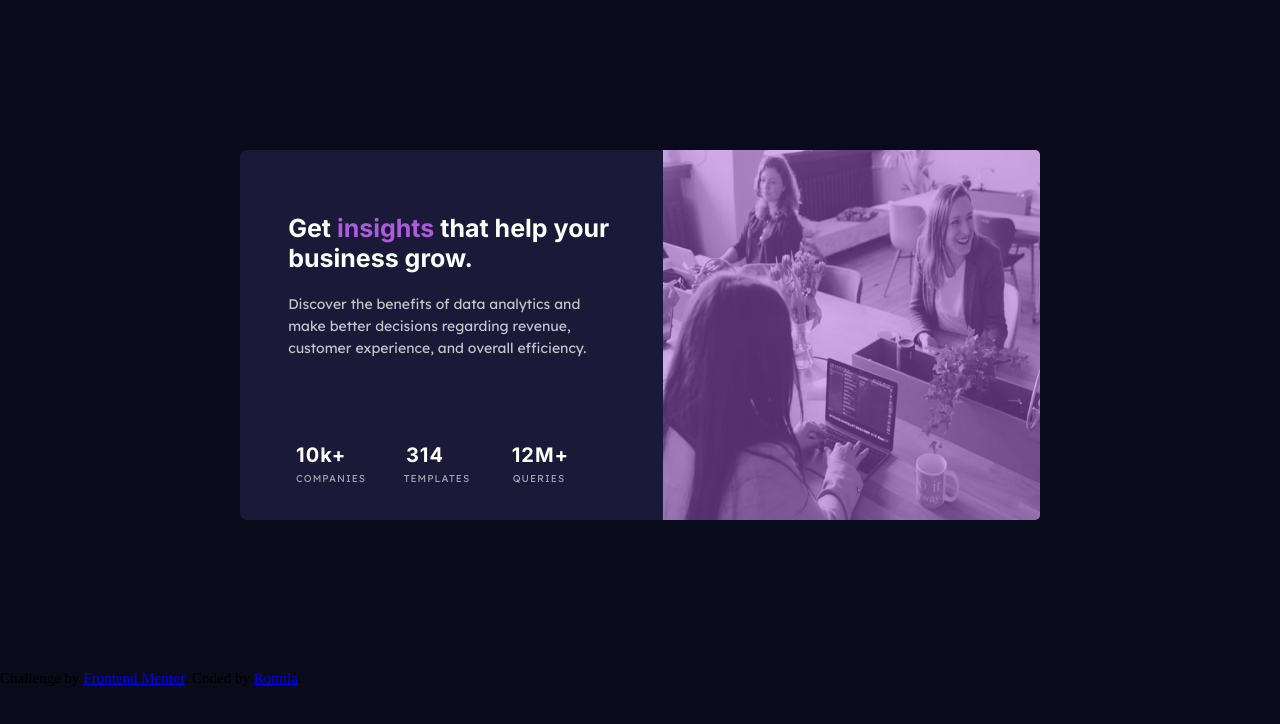
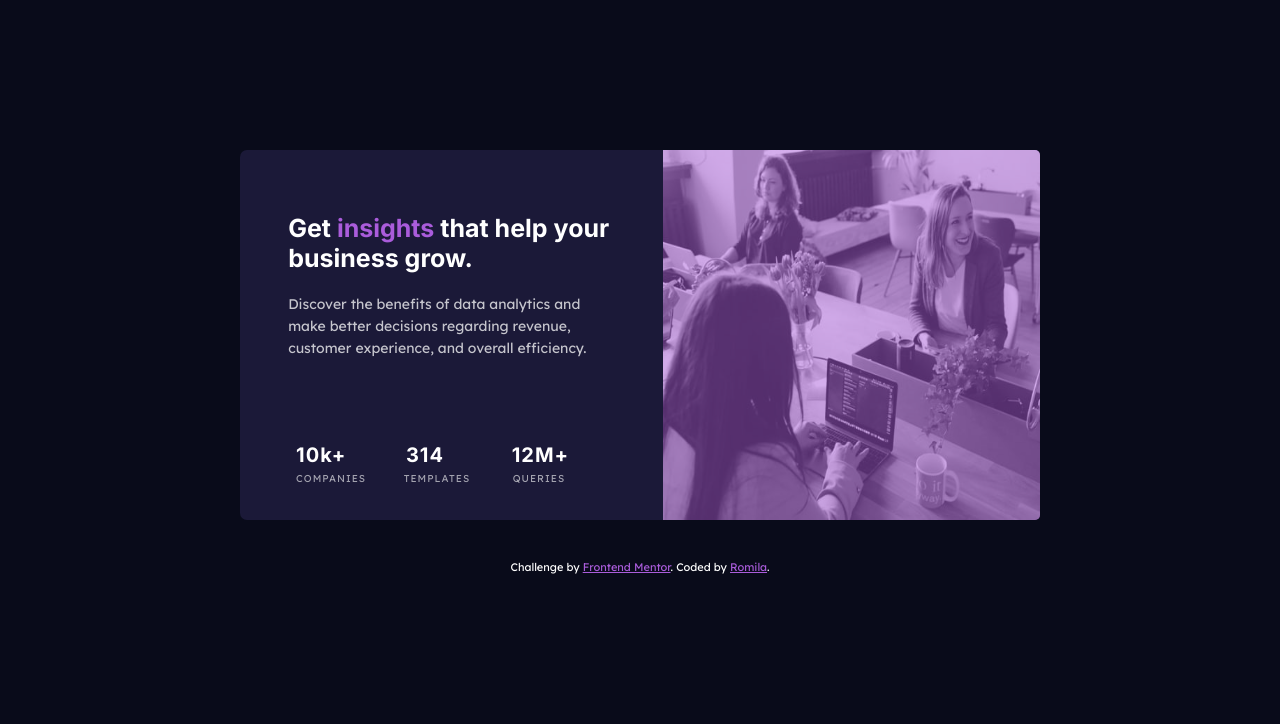
Before and after one commit to romila2003/Stats-Preview-Card-Component, a plain HTML site: page index.html in a window 1280 px wide. Drawn offline with Linux system fonts and the light colour scheme.

Commit message:
Update style.css

```diff
--- a/style.css
+++ b/style.css
@@ -104,6 +104,18 @@ body {
     opacity: 0.5;
 }
 
+.attribution {
+    font-size: 11px;
+    margin-top: -4em;
+    font-family: 'Lexend Deca', sans-serif;
+    text-align: center;
+    color: var(--white);
+}
+
+.attribution a {
+    color: var(--soft-violet);
+}
+
 @media screen and (min-width: 500px) {
     .container {
         margin: 5em auto;
@@ -164,4 +176,8 @@ body {
         margin-left: 0.2em;
     }
 
+    .attribution {
+        margin-top: -10em;
+    }
+
 }
```
